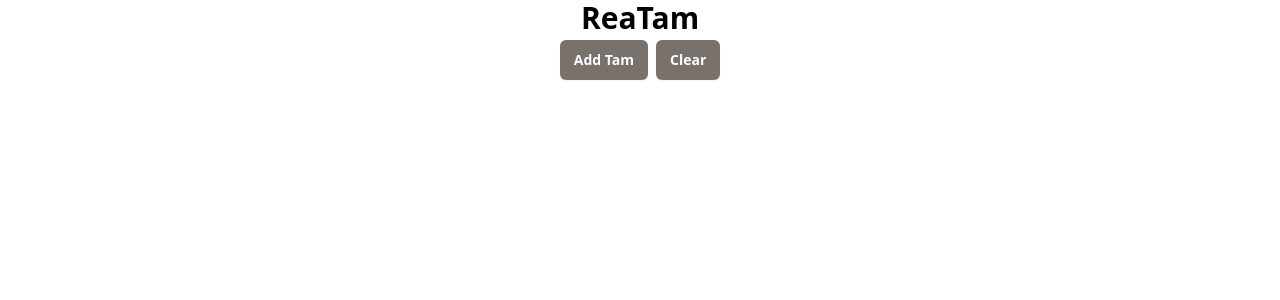
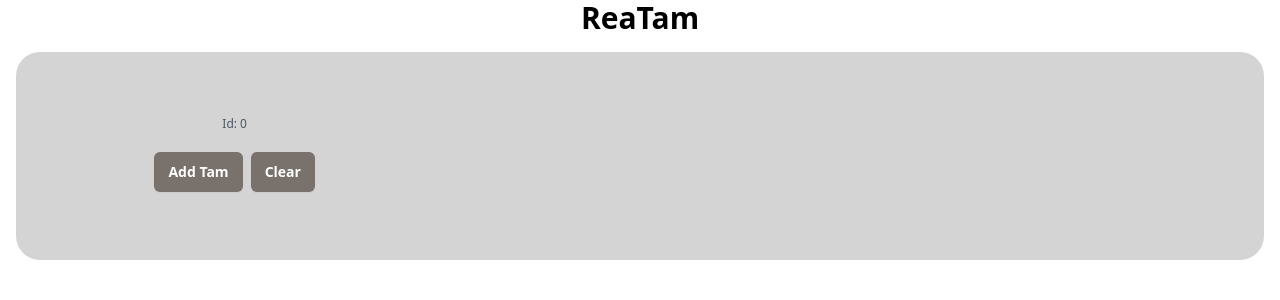
Before and after one commit to tommysor/rea, a React (Vite) app: page / in a window 1280 px wide. Shown: the top 300 px of the page. Built offline with nearby package versions, Linux system fonts and the light colour scheme.

Commit message:
Introduce World wrapper

```diff
--- a/src/App.tsx
+++ b/src/App.tsx
@@ -1,62 +1,12 @@
-import { useState, useEffect } from "react";
-import { createTam, TamUnit, idleTam, feedTam } from "./tam/tam";
-import Tam from "./tam/Tam";
+import World from "./World";
 
 export default function App() {
-  const [tams, setTams] = useState<TamUnit[]>([]);
-  useEffect(() => {
-    const interval = setInterval(() => {
-      setTams((prevTams) => {
-        const updatedTams = prevTams.map((tam) => {
-          const rnd = Math.random();
-          if (rnd < 0.095) {
-            return feedTam(tam);
-          } else {
-            return idleTam(tam);
-          }
-        });
-        return updatedTams;
-      });
-    }, 1000);
-
-    return () => {
-      clearInterval(interval);
-    };
-  }, []);
-  function addNewTam() {
-    const rnd = Math.random();
-    const id = Math.ceil(rnd * 1_000_000);
-    const newTam = createTam({ id: id.toString() });
-    setTams([...tams, newTam]);
-  }
-  function clearTams() {
-    setTams([]);
-  }
-
   return (
     <>
       <h1 className="flex items-center justify-center text-3xl font-bold">
         ReaTam
       </h1>
-      <div className="flex items-center justify-center">
-        <button
-          onClick={addNewTam}
-          className="rounded-md bg-stone-500 mx-1 my-1 px-3.5 py-2.5 text-sm font-semibold text-white shadow-sm hover:bg-indigo-500 focus-visible:outline focus-visible:outline-2 focus-visible:outline-offset-2 focus-visible:outline-indigo-600"
-        >
-          Add Tam
-        </button>
-        <button
-          onClick={clearTams}
-          className="rounded-md bg-stone-500 mx-1 my-1 px-3.5 py-2.5 text-sm font-semibold text-white shadow-sm hover:bg-indigo-500 focus-visible:outline focus-visible:outline-2 focus-visible:outline-offset-2 focus-visible:outline-indigo-600"
-        >
-          Clear
-        </button>
-      </div>
-      {tams.map((tam) => (
-        <div key={tam.id}>
-          <Tam tam={tam} />
-        </div>
-      ))}
+      <World />
     </>
   );
 }
--- /dev/null
+++ b/src/World.tsx
@@ -0,0 +1,70 @@
+import { useState, useEffect } from "react";
+import { TamUnit, createTam, idleTam, feedTam } from "./tam/tam";
+import Tam from "./tam/Tam";
+
+export default function World() {
+  const [worldTam] = useState(createTam({ id: "0" }));
+  const [tams, setTams] = useState<TamUnit[]>([]);
+  useEffect(() => {
+    const interval = setInterval(() => {
+      setTams((prevTams) => {
+        const updatedTams = prevTams.map((tam) => {
+          const rnd = Math.random();
+          if (rnd < 0.095) {
+            return feedTam(tam);
+          } else {
+            return idleTam(tam);
+          }
+        });
+        return updatedTams;
+      });
+    }, 1000);
+
+    return () => {
+      clearInterval(interval);
+    };
+  }, []);
+  function addNewTam() {
+    const id = Math.ceil(Math.random() * 1_000_000);
+    const newTam = createTam({ id: id.toString() });
+    setTams([...tams, newTam]);
+  }
+  function clearTams() {
+    setTams([]);
+  }
+  return (
+    <div>
+      <div className="bg-neutral-300 rounded-3xl my-4 mx-4 py-4 sm:py-16">
+        <div className="mx-auto max-w-7xl px-4 lg:px-8">
+          <dl className="grid grid-cols-1 gap-x-8 gap-y-16 text-center lg:grid-cols-3">
+            <div className="mx-auto flex max-w-xs flex-col gap-y-4">
+              <dt className="order-first text-xs leading-1 text-gray-600">
+                Id: {worldTam.id}
+              </dt>
+              <div className="flex items-center justify-center">
+                <button
+                  onClick={addNewTam}
+                  className="rounded-md bg-stone-500 mx-1 my-1 px-3.5 py-2.5 text-sm font-semibold text-white shadow-sm hover:bg-indigo-500 focus-visible:outline focus-visible:outline-2 focus-visible:outline-offset-2 focus-visible:outline-indigo-600"
+                >
+                  Add Tam
+                </button>
+                <button
+                  onClick={clearTams}
+                  className="rounded-md bg-stone-500 mx-1 my-1 px-3.5 py-2.5 text-sm font-semibold text-white shadow-sm hover:bg-indigo-500 focus-visible:outline focus-visible:outline-2 focus-visible:outline-offset-2 focus-visible:outline-indigo-600"
+                >
+                  Clear
+                </button>
+              </div>
+            </div>
+          </dl>
+        </div>
+      </div>
+
+      {tams.map((tam) => (
+        <div key={tam.id}>
+          <Tam tam={tam} />
+        </div>
+      ))}
+    </div>
+  );
+}
```
